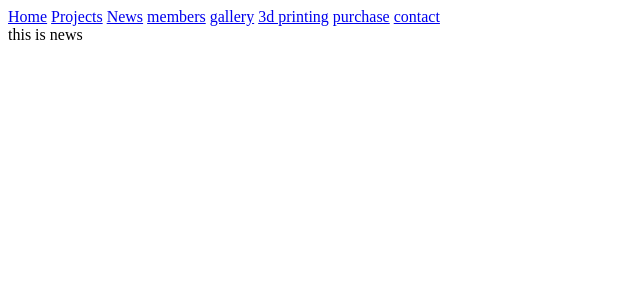
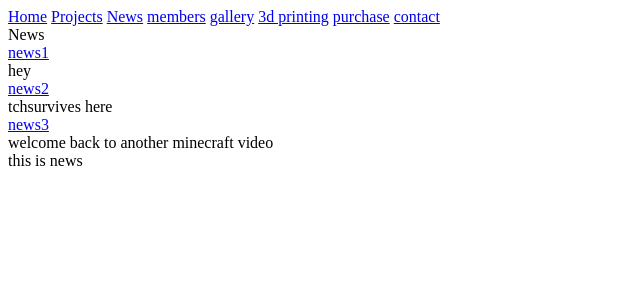
Before and after one commit to tch1001/riicc-website, a Flask app: template templates/news.html in a window 1280 px wide. Shown: the top 300 px of the page, without its empty margins (0-640 px from the left). Run offline with Flask 2, Linux system fonts and the light colour scheme; the template is opened without the code that fills it, so the values that code supplies are empty; some libraries are stand-ins or nearby versions.

Commit message:
added news display

```diff
--- a/server.py
+++ b/meow.py
@@ -1,13 +1,16 @@
 from flask import Flask
-from flask import render_template
+from flask import render_template, redirect
 
 app = Flask(__name__, static_url_path='/static')
 
 subpages = ['home','projects','news','members','gallery','3dprinting','purchase','contact']
 
-@app.route('/')
+@app.errorhandler(404)
+def page_not_found(e):
+	return render_template("404.html"), 404
+
 @app.route('/<sub>')
 def index(sub = None):
 	if(sub == None): sub = 'home'
-	if(sub in subpages): return render_template('{}.html'.format(sub))
-	else: return render_template('404.html')
+	print(sub)
+	return render_template('{}.html'.format(sub))
--- /dev/null
+++ b/static/news/news1.html
@@ -0,0 +1 @@
+hey
--- /dev/null
+++ b/static/news/news2.html
@@ -0,0 +1 @@
+tchsurvives here
--- /dev/null
+++ b/static/news/news3.html
@@ -0,0 +1 @@
+welcome back to another minecraft video
--- a/templates/news.html
+++ b/templates/news.html
@@ -1,9 +1,21 @@
 <script src="https://code.jquery.com/jquery-1.10.2.js"></script>
 <div id="nav-placeholder">
+</div>
+<div id='all-news'>
+News
 </div>
 <script>
 $(function(){
   $("#nav-placeholder").load("/static/nav.html");
   });
+const allnews = ['news1','news2','news3'];
+allnews.forEach(function(post){
+	$link = $('<div>')
+	.append(
+		$('<a>').attr({href:'/static/news/'+post+'.html'}).html(post)
+	)
+	.append($('<div>').load('/static/news/'+post+'.html'));
+	$('#all-news').append($link);
+});
 </script>
 this is news
```
Also changed, not shown: 1 other file.
